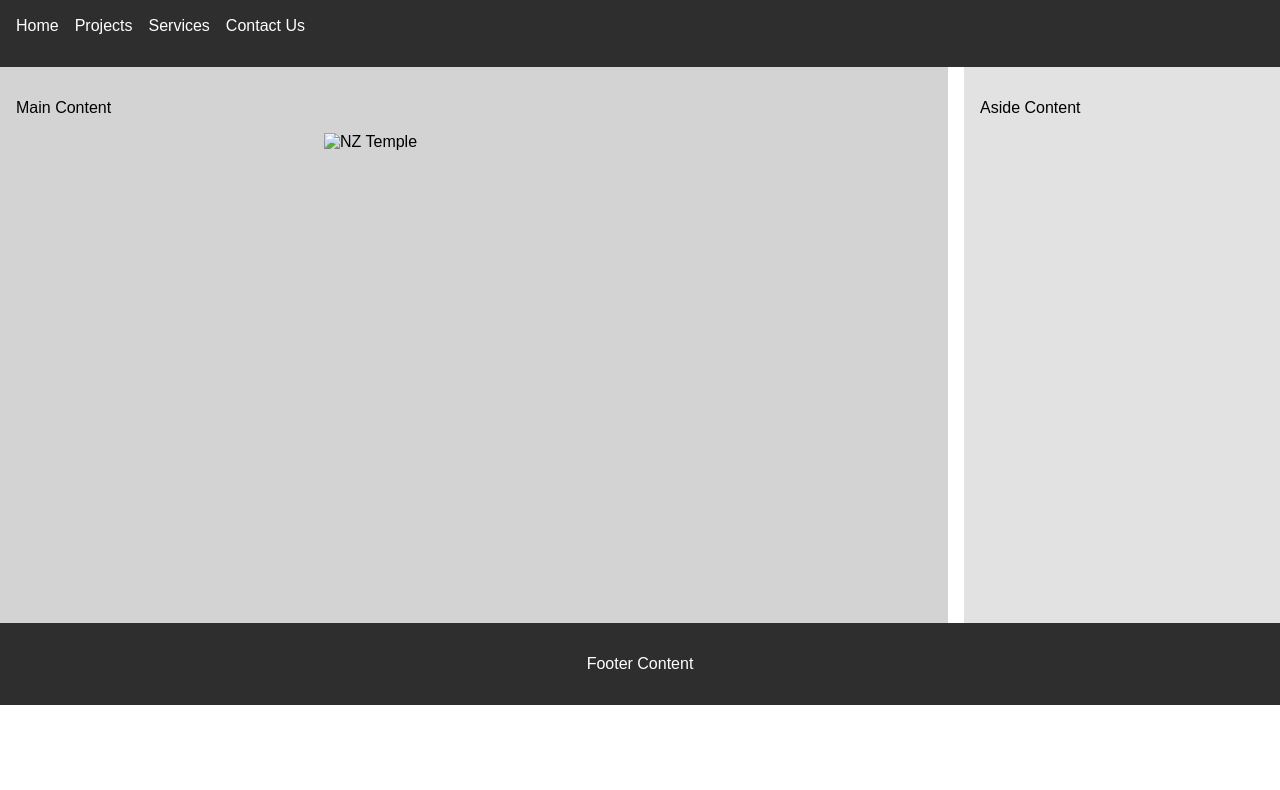
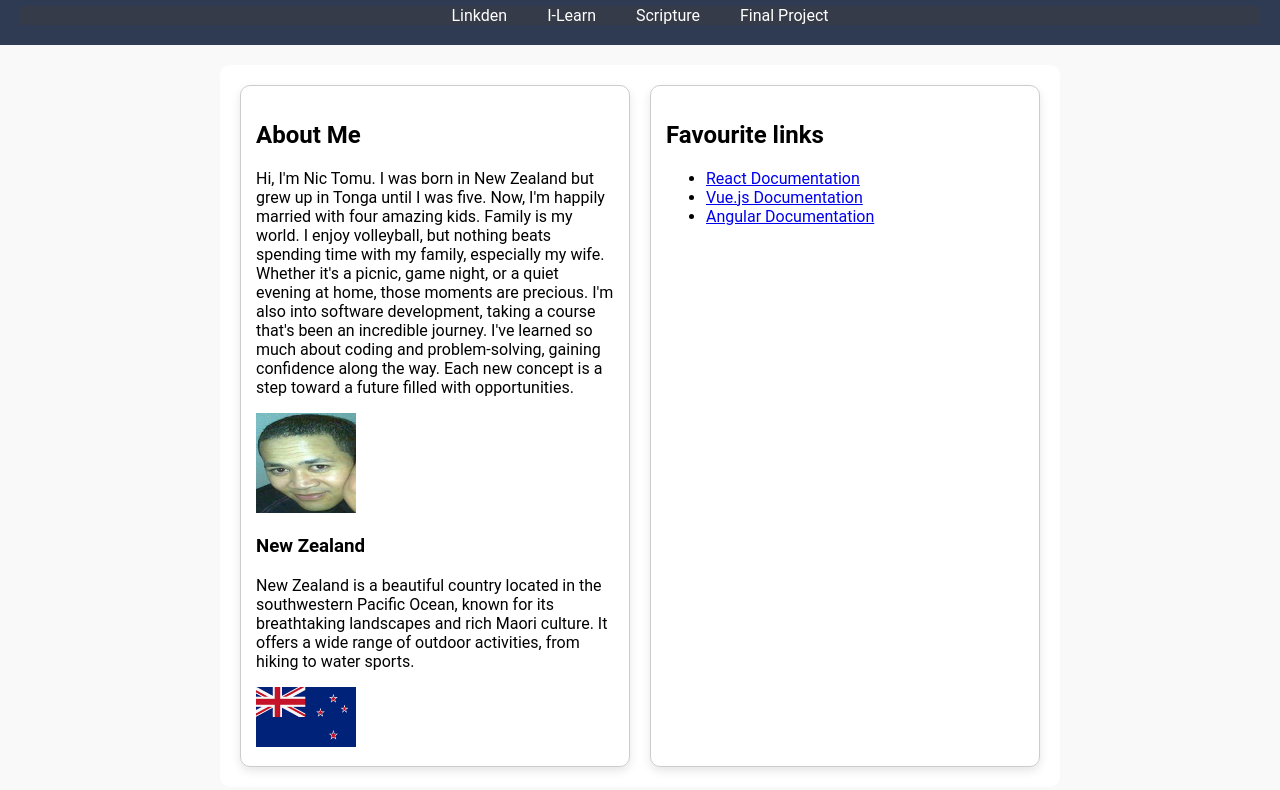
Before and after one commit to berni-niko/wdd131, a plain HTML site: page index.html in a window 1280 px wide. Shown: the part 95-885 px from the top of the page. Before the commit the page ends 800 px from the top, so only its background shows below. Drawn offline with Linux system fonts and the light colour scheme; files that its build step writes are made by us from their sources.

Commit message:
update files

```diff
--- a/index.html
+++ b/index.html
@@ -3,41 +3,63 @@
 <head>
     <meta charset="UTF-8">
     <meta name="viewport" content="width=device-width, initial-scale=1.0">
-    <meta name="author" content="Chris Mills" />
-<meta
-  name="description"
-  content="The MDN Web Docs Learning Area aims to provide
-complete beginners to the Web with all they need to know to get
-started with developing websites and applications." />
-    <link rel="stylesheet" type="text/css" href="layout.css">
-    <title>Nic Tomu WDD 131</title>
+    <title>WDD 131 - Dynamic Web Fundamentals - Nic Tomu</title>
+    <meta name="description" content="A course in dynamic web fundamentals for WDD 131">
+    <meta name="author" content="Nic Tomu" >
+    <link rel="stylesheet" type="text/css" href="styles/base.css">
+    <style>
+        body {
+            font-family: 'Roboto', sans-serif;
+        }
+    </style>
+    <script src="scripts/getdate.js" defer></script>
+
 </head>
 <body>
     <header>
-        <h1>Nic Tomu WDD 131</h1>
+        <h1>WDD 131: Dynamic Web Fundamentals - Nic Tomu</h1>
         <nav>
             <ul>
-                <li><a href="#home">Home</a></li>
-                <li><a href="#projects">Projects</a></li>
-                <li><a href="#services">Services</a></li>
-                <li><a href="#contact">Contact Us</a></li>
+                <li><a href="https://www.linkedin.com/">Linkden</a></li>
+                <li><a href="https://byui.instructure.com/">I-Learn</a></li>
+                <li><a href="https://www.churchofjesuschrist.org/study/scriptures/bofm/alma/7?lang=eng#:~:text=11%20And%20he,to%20their%20infirmities.">Scripture</a></li>
+                <li><a href="#">Final Project</a></li>
             </ul>
         </nav>
     </header>
 
-    <div class="content">
-        <main>
-            <p>Main Content</p>
-            <img src="nztemple.png" alt="NZ Temple">
-        </main>
+    <main>
+        <section class="card">
+            <h2>About Me</h2> <!-- Section heading -->
+            <p>Hi, I'm Nic Tomu. I was born in New Zealand but grew up in Tonga until I was five. Now, I'm happily married with four amazing kids. Family is my world. I enjoy volleyball, but nothing beats spending time with my family, especially my wife. Whether it's a picnic, game night, or a quiet evening at home, those moments are precious.
+                I'm also into software development, taking a course that's been an incredible journey. I've learned so much about coding and problem-solving, gaining confidence along the way. Each new concept is a step toward a future filled with opportunities.</p>
 
-        <aside>
-            <p>Aside Content</p>
-        </aside>
-    </div>
+            <img src="images/Nic Photo.jpg" alt="Nic Tomu's photo" style="width: 100px; height: 100px;"> <!-- Personal photo -->
+
+            <!-- New Zealand blurb with flag image -->
+            <h3>New Zealand</h3> <!-- Sub-heading for New Zealand -->
+            <p>New Zealand is a beautiful country located in the southwestern Pacific Ocean, known for its breathtaking landscapes and rich Maori culture. It offers a wide range of outdoor activities, from hiking to water sports.</p>
+            <img src="images/NZ Flag.png" alt="New Zealand Flag" style="width: 100px; height: 60px;"> <!-- Flag image -->
+        </section>
+
+        <!-- Second section with the class 'card' -->
+        <section class="card">
+            <h2>Favourite links</h2>
+            <ul>
+                <li><a href="https://reactjs.org/">React Documentation</a></li>
+                <li><a href="https://vuejs.org/">Vue.js Documentation</a></li>
+                <li><a href="https://angular.io/docs">Angular Documentation</a></li>
+            </ul>
+        </section>
+    </main>
 
     <footer>
-        <p>Footer Content</p>
+        <p>
+            &copy; <span id="currentyear"></span> Nic Tomu. New Zealand.
+        </p>
+        <p id="lastModified">
+            Last modified on: <span></span>
+        </p>
     </footer>
 </body>
 </html>
--- a/scripts/getdate.js
+++ b/scripts/getdate.js
@@ -0,0 +1,9 @@
+document.addEventListener("DOMContentLoaded", function() {
+    // Populate the current year
+    var currentYearSpan = document.getElementById("currentyear");
+    currentYearSpan.textContent = new Date().getFullYear(); // Set current year
+
+    // Populate the last modified date
+    var lastModifiedSpan = document.getElementById("lastModified");
+    lastModifiedSpan.textContent = document.lastModified; // Set the last modified date
+});
--- a/styles/base.css
+++ b/styles/base.css
@@ -0,0 +1,82 @@
+/* General body styling */
+body {
+    font-family: 'Roboto', sans-serif; /* Apply Google Fonts */
+    margin: 0;
+    padding: 0;
+    box-sizing: border-box; /* Ensure consistent sizing */
+    background-color: #f9f9f9; /* Light background color */
+}
+
+/* Header styling */
+header {
+    background-color: #2e3b52; /* Dark header background */
+    color: white; /* White text color */
+    text-align: center; /* Centered text */
+    padding: 20px; /* Padding */
+}
+
+/* Navigation styling */
+nav {
+    display: flex; /* Use flexbox */
+    justify-content: center; /* Space menu items evenly */
+    background-color: #353b48; /* Navigation background color */
+}
+
+nav ul {
+    display: flex; /* Ensure the <ul> is using flexbox */
+    justify-content: space-around; /* Spread out the <li> elements evenly */
+    list-style: none; /* Remove bullet points */
+    padding: 0;
+    margin: 0; /* Remove margin to ensure alignment */
+}
+
+nav li {
+    margin: 0 10px; /* Add margin between <li> elements for spacing */
+}
+
+nav a {
+    text-decoration: none; /* No underline */
+    color: white; /* White text */
+    padding: 10px; /* Padding for clickable area */
+    transition: color 0.3s; /* Smooth transition for hover */
+}
+
+nav a:hover {
+    color: #f1c40f; /* Hover color - gold */
+}
+
+/* Main content styling */
+main {
+    max-width: 800px; /* Limit width */
+    margin: 20px auto; /* Center horizontally with margin */
+    display: grid; /* Use CSS Grid for layout */
+    grid-template-columns: repeat(2, 1fr); /* Two equal columns */
+    gap: 20px; /* Space between grid items */
+    padding: 20px; /* Padding around the main content */
+    background-color: white; /* White background for the main content */
+    border-radius: 10px; /* Rounded corners */
+}
+
+/* Section styling */
+.card {
+    padding: 15px; /* Padding inside the card */
+    border: 1px solid #ccc; /* Light border */
+    border-radius: 10px; /* Rounded corners */
+    box-shadow: 0px 4px 10px rgba(0, 0, 0, 0.1); /* Light shadow for depth */
+}
+
+/* Footer styling */
+footer {
+    background-color: #2e3b52; /* Same as header for consistency */
+    color: white; /* White text */
+    text-align: center; /* Centered text */
+    padding: 20px; /* Padding */
+}
+
+footer p {
+    margin: 0; /* Remove margin from paragraphs */
+}
+
+footer #lastModified {
+    font-size: 0.8em; /* Smaller font size for last modified info */
+}
```
Also changed, not shown: images/NZ Flag.png (added), images/Nic Photo.jpg (added).
